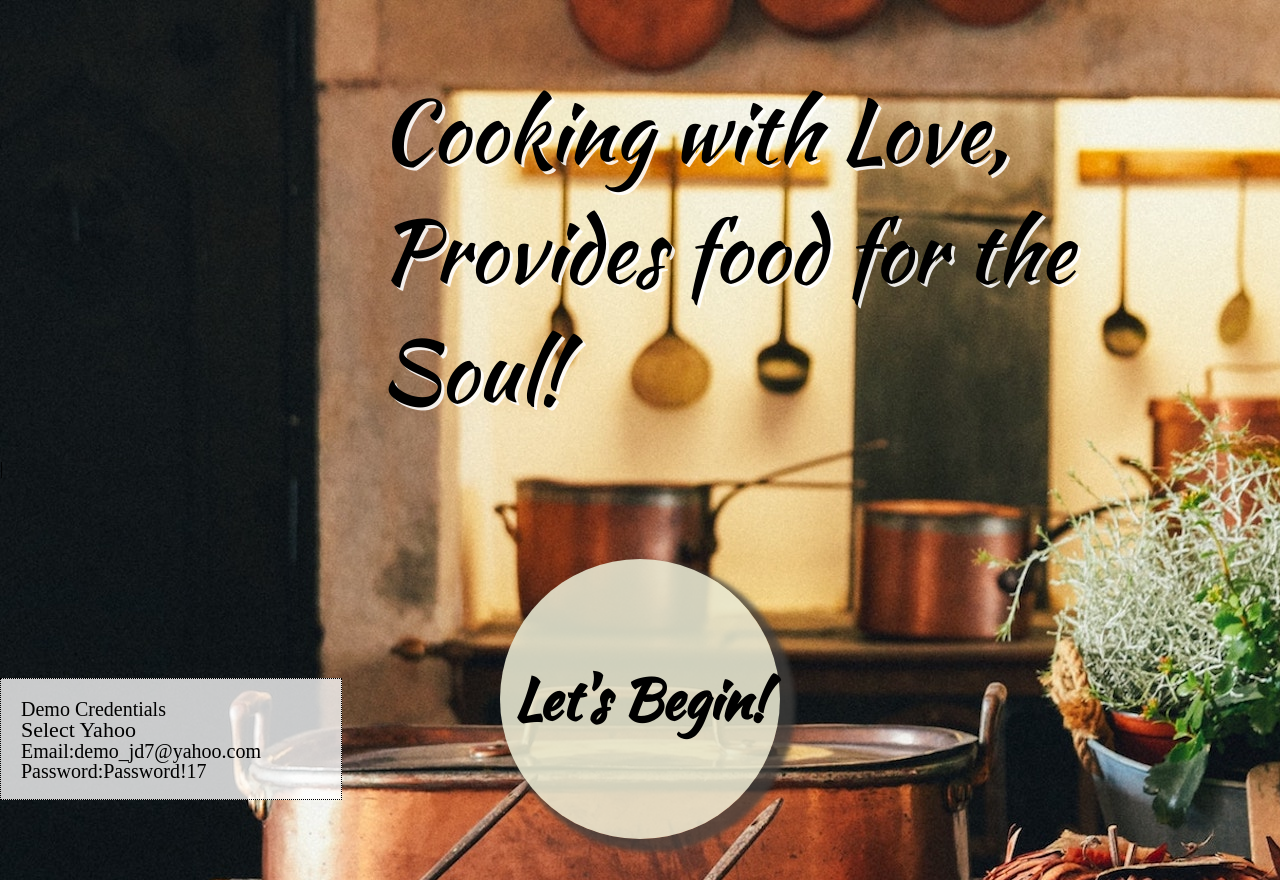
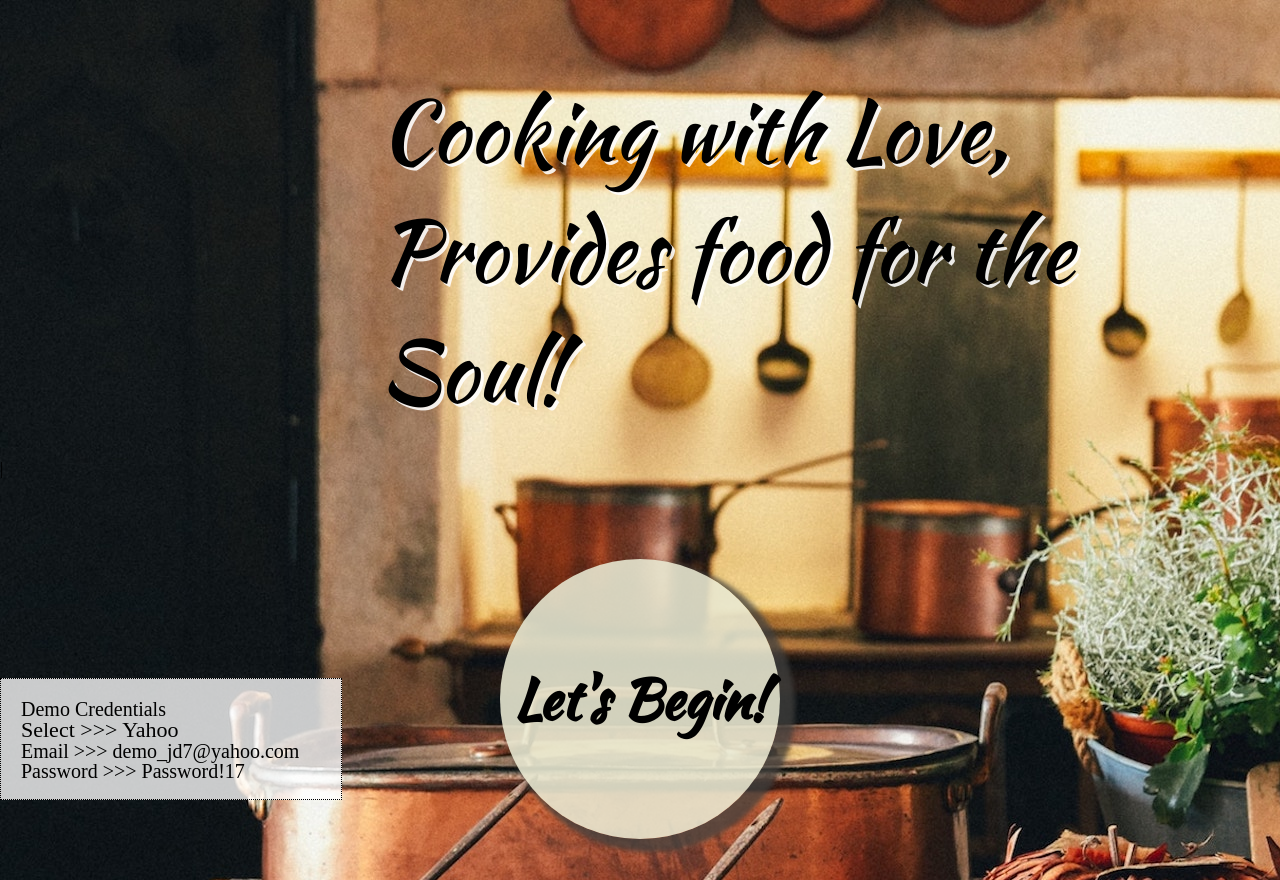
Before and after one commit to Aortizv7/personal-project-recipe, a React (Create React App) app: page /#/ in a window 1280 px wide. Built offline with nearby package versions, Linux system fonts and the light colour scheme; a web font is replaced by a local one.

Commit message:
fixing demo creds

```diff
--- a/src/App.css
+++ b/src/App.css
@@ -1,6 +1,6 @@
-/* body{
+body{
     font-family: 'fredericka the great';
-} */
+}
 
 button{
     font-family: 'Kaushan Script';
--- a/src/Components/Home/Home.js
+++ b/src/Components/Home/Home.js
@@ -19,10 +19,10 @@ export default class Home extends Component {
                 </div>
                 <div className='demo_credentials'>
                     <h1>Demo Credentials</h1>
-                    <h2>Select Yahoo</h2>
+                    <h2>Select >>> Yahoo</h2>
                     <ul>
-                        <li>Email:demo_jd7@yahoo.com</li>
-                        <li>Password:Password!17</li>
+                        <li>Email >>> demo_jd7@yahoo.com</li>
+                        <li>Password >>> Password!17</li>
                     </ul>
                 </div>
             </div>
--- a/src/utils/api.js
+++ b/src/utils/api.js
@@ -2,6 +2,7 @@ import axios from 'axios';
 
 
 //these are all the axios calls for the api//
+
 export function getAllRecipes() {
     return axios.get('/api/search')
 }
```
